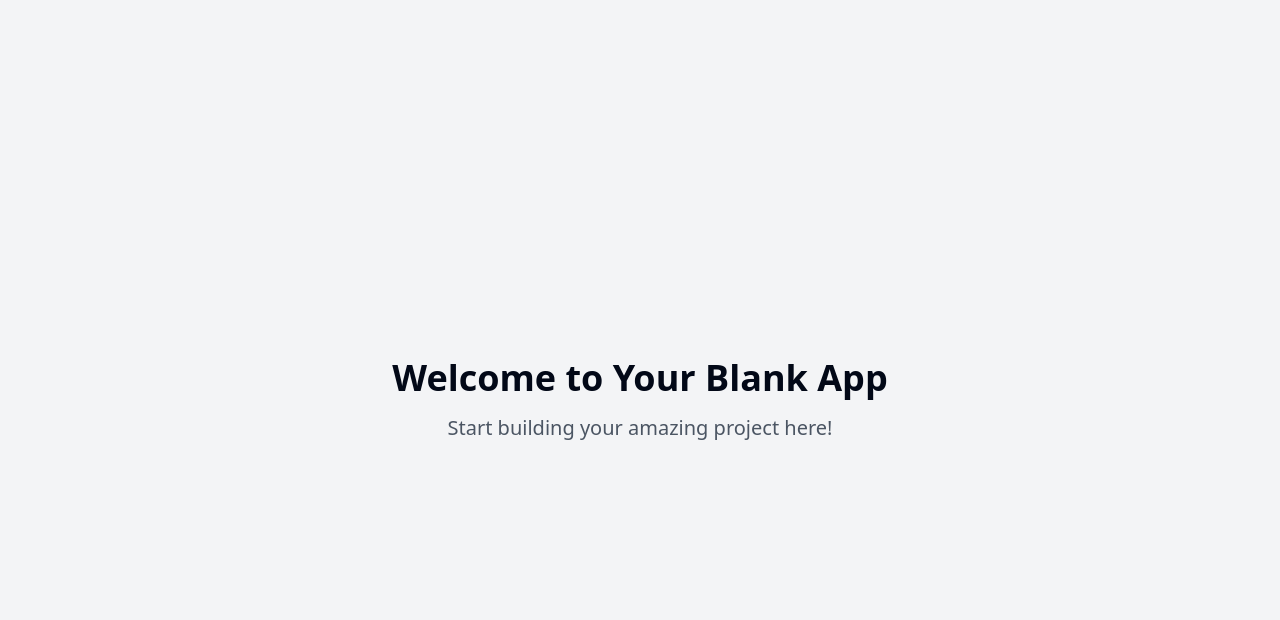
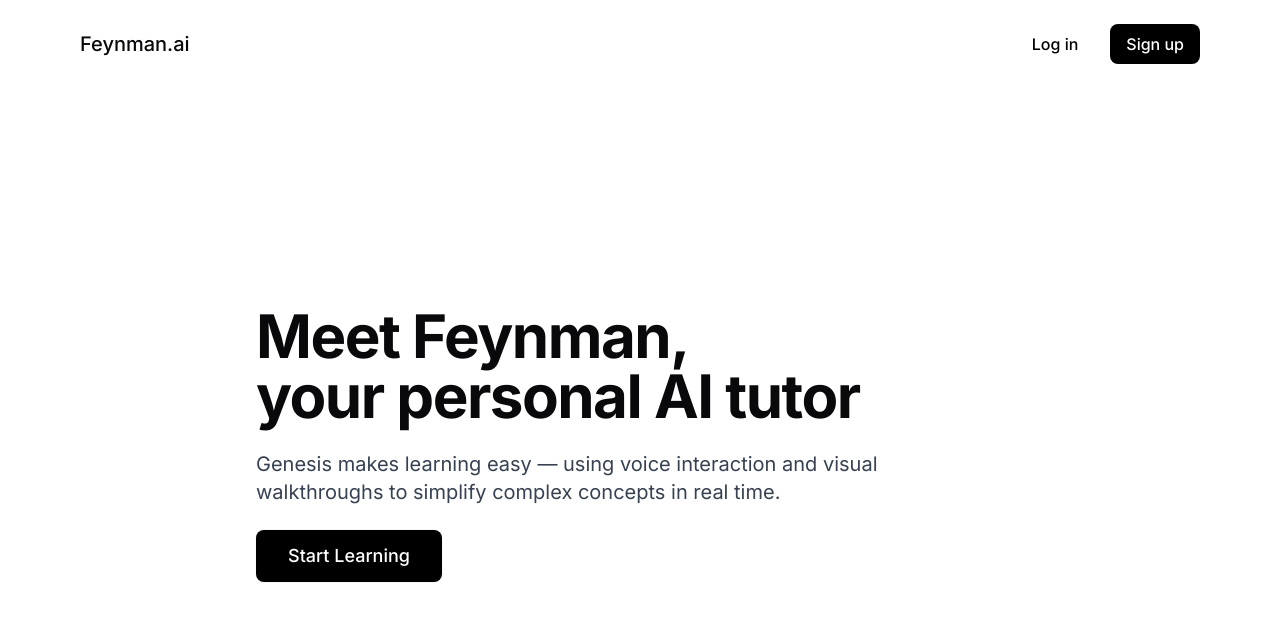
Before and after one commit to huyxdang/focus-page-vision, a React (Vite) app: page / in a window 1280 px wide. Shown: the top 620 px of the page. Built offline with nearby package versions, Linux system fonts and the light colour scheme.

Commit message:
Implement landing page
Implement a landing page.

```diff
--- /dev/null
+++ b/src/components/HeroSection.tsx
@@ -0,0 +1,36 @@
+
+import React from 'react';
+import { Link } from 'react-router-dom';
+
+const HeroSection: React.FC = () => {
+  return (
+    <section className="pt-16 md:pt-24 pb-16 md:pb-24 w-full">
+      <div className="layout-container">
+        <div className="max-w-3xl mx-auto">
+          <div className="space-y-6 text-center sm:text-left animate-fade-up" style={{ animationDelay: '200ms' }}>
+            <h1 className="text-4xl md:text-5xl lg:text-6xl font-bold leading-tight tracking-tight">
+              Meet Feynman,<br />
+              your personal AI tutor
+            </h1>
+
+            <p className="text-lg md:text-xl text-gray-700 mt-4 max-w-2xl">
+              Genesis makes learning easy — using voice interaction and visual
+              walkthroughs to simplify complex concepts in real time.
+            </p>
+
+            <div className="mt-8 sm:mt-10">
+              <Link
+                to="/start"
+                className="btn-primary inline-block animate-button-glow text-lg"
+              >
+                Start Learning
+              </Link>
+            </div>
+          </div>
+        </div>
+      </div>
+    </section>
+  );
+};
+
+export default HeroSection;
--- /dev/null
+++ b/src/components/Navbar.tsx
@@ -0,0 +1,39 @@
+
+import React from 'react';
+import { Link } from 'react-router-dom';
+
+const Navbar: React.FC = () => {
+  return (
+    <nav className="py-6 w-full animate-fade-in">
+      <div className="layout-container">
+        <div className="flex items-center justify-between">
+          <div className="flex items-center">
+            <Link
+              to="/"
+              className="text-xl font-medium transition-opacity hover:opacity-80"
+            >
+              Feynman.ai
+            </Link>
+          </div>
+
+          <div className="flex items-center space-x-2 md:space-x-4">
+            <Link
+              to="/login"
+              className="btn-secondary py-2 px-4"
+            >
+              Log in
+            </Link>
+            <Link
+              to="/signup"
+              className="btn-primary py-2 px-4"
+            >
+              Sign up
+            </Link>
+          </div>
+        </div>
+      </div>
+    </nav>
+  );
+};
+
+export default Navbar;
--- a/src/index.css
+++ b/src/index.css
@@ -1,3 +1,6 @@
+
+@import url('https://fonts.googleapis.com/css2?family=Inter:wght@100;200;300;400;500;600;700;800;900&display=swap');
+
 @tailwind base;
 @tailwind components;
 @tailwind utilities;
@@ -5,80 +8,74 @@
 @layer base {
   :root {
     --background: 0 0% 100%;
-    --foreground: 222.2 84% 4.9%;
+    --foreground: 240 10% 3.9%;
 
     --card: 0 0% 100%;
-    --card-foreground: 222.2 84% 4.9%;
+    --card-foreground: 240 10% 3.9%;
 
     --popover: 0 0% 100%;
-    --popover-foreground: 222.2 84% 4.9%;
+    --popover-foreground: 240 10% 3.9%;
 
-    --primary: 222.2 47.4% 11.2%;
-    --primary-foreground: 210 40% 98%;
+    --primary: 240 5.9% 10%;
+    --primary-foreground: 0 0% 98%;
 
-    --secondary: 210 40% 96.1%;
-    --secondary-foreground: 222.2 47.4% 11.2%;
+    --secondary: 240 4.8% 95.9%;
+    --secondary-foreground: 240 5.9% 10%;
 
-    --muted: 210 40% 96.1%;
-    --muted-foreground: 215.4 16.3% 46.9%;
+    --muted: 240 4.8% 95.9%;
+    --muted-foreground: 240 3.8% 46.1%;
 
-    --accent: 210 40% 96.1%;
-    --accent-foreground: 222.2 47.4% 11.2%;
+    --accent: 240 4.8% 95.9%;
+    --accent-foreground: 240 5.9% 10%;
 
     --destructive: 0 84.2% 60.2%;
-    --destructive-foreground: 210 40% 98%;
+    --destructive-foreground: 0 0% 98%;
 
-    --border: 214.3 31.8% 91.4%;
-    --input: 214.3 31.8% 91.4%;
-    --ring: 222.2 84% 4.9%;
+    --border: 240 5.9% 90%;
+    --input: 240 5.9% 90%;
+    --ring: 240 10% 3.9%;
 
     --radius: 0.5rem;
 
     --sidebar-background: 0 0% 98%;
-
     --sidebar-foreground: 240 5.3% 26.1%;
-
     --sidebar-primary: 240 5.9% 10%;
-
     --sidebar-primary-foreground: 0 0% 98%;
-
     --sidebar-accent: 240 4.8% 95.9%;
-
     --sidebar-accent-foreground: 240 5.9% 10%;
-
     --sidebar-border: 220 13% 91%;
-
     --sidebar-ring: 217.2 91.2% 59.8%;
   }
 
   .dark {
-    --background: 222.2 84% 4.9%;
-    --foreground: 210 40% 98%;
+    --background: 240 10% 3.9%;
+    --foreground: 0 0% 98%;
 
-    --card: 222.2 84% 4.9%;
-    --card-foreground: 210 40% 98%;
+    --card: 240 10% 3.9%;
+    --card-foreground: 0 0% 98%;
 
-    --popover: 222.2 84% 4.9%;
-    --popover-foreground: 210 40% 98%;
+    --popover: 240 10% 3.9%;
+    --popover-foreground: 0 0% 98%;
 
-    --primary: 210 40% 98%;
-    --primary-foreground: 222.2 47.4% 11.2%;
+    --primary: 0 0% 98%;
+    --primary-foreground: 240 5.9% 10%;
 
-    --secondary: 217.2 32.6% 17.5%;
-    --secondary-foreground: 210 40% 98%;
+    --secondary: 240 3.7% 15.9%;
+    --secondary-foreground: 0 0% 98%;
 
-    --muted: 217.2 32.6% 17.5%;
-    --muted-foreground: 215 20.2% 65.1%;
+    --muted: 240 3.7% 15.9%;
+    --muted-foreground: 240 5% 64.9%;
 
-    --accent: 217.2 32.6% 17.5%;
-    --accent-foreground: 210 40% 98%;
+    --accent: 240 3.7% 15.9%;
+    --accent-foreground: 0 0% 98%;
 
     --destructive: 0 62.8% 30.6%;
-    --destructive-foreground: 210 40% 98%;
+    --destructive-foreground: 0 0% 98%;
 
-    --border: 217.2 32.6% 17.5%;
-    --input: 217.2 32.6% 17.5%;
-    --ring: 212.7 26.8% 83.9%;
+    --border: 240 3.7% 15.9%;
+    --input: 240 3.7% 15.9%;
+    --ring: 240 4.9% 83.9%;
+
     --sidebar-background: 240 5.9% 10%;
     --sidebar-foreground: 240 4.8% 95.9%;
     --sidebar-primary: 224.3 76.3% 48%;
@@ -96,6 +93,22 @@
   }
 
   body {
-    @apply bg-background text-foreground;
+    @apply bg-background text-foreground font-sans antialiased;
+  }
+
+  .btn-primary {
+    @apply py-3 px-8 bg-black text-white rounded-lg font-medium transition-all
+           hover:bg-gray-800 active:scale-[0.98] focus:outline-none
+           focus-visible:ring-2 focus-visible:ring-primary;
+  }
+
+  .btn-secondary {
+    @apply py-3 px-6 bg-transparent text-black rounded-lg font-medium transition-all
+           hover:bg-gray-100 active:scale-[0.98] focus:outline-none
+           focus-visible:ring-2 focus-visible:ring-primary;
+  }
+
+  .layout-container {
+    @apply container mx-auto px-6 md:px-8 lg:px-12 xl:px-20;
   }
 }
--- a/src/pages/Index.tsx
+++ b/src/pages/Index.tsx
@@ -1,13 +1,24 @@
-// Update this page (the content is just a fallback if you fail to update the page)
 
-const Index = () => {
+import React, { useEffect } from 'react';
+import Navbar from '../components/Navbar';
+import HeroSection from '../components/HeroSection';
+
+const Index: React.FC = () => {
+  // Smooth page entry effect
+  useEffect(() => {
+    document.body.classList.add('overflow-x-hidden');
+    return () => {
+      document.body.classList.remove('overflow-x-hidden');
+    };
+  }, []);
+
   return (
-    <div className="min-h-screen flex items-center justify-center bg-gray-100">
-      <div className="text-center">
-        <h1 className="text-4xl font-bold mb-4">Welcome to Your Blank App</h1>
-        <p className="text-xl text-gray-600">Start building your amazing project here!</p>
+    <main className="min-h-screen flex flex-col bg-white overflow-hidden">
+      <Navbar />
+      <div className="flex-grow flex items-center">
+        <HeroSection />
       </div>
-    </div>
+    </main>
   );
 };
 
--- a/tailwind.config.ts
+++ b/tailwind.config.ts
@@ -1,3 +1,4 @@
+
 import type { Config } from "tailwindcss";
 
 export default {
@@ -14,10 +15,18 @@ export default {
       center: true,
       padding: '2rem',
       screens: {
+        'sm': '640px',
+        'md': '768px',
+        'lg': '1024px',
+        'xl': '1280px',
         '2xl': '1400px'
       }
     },
     extend: {
+      fontFamily: {
+        sans: ['Inter', 'system-ui', 'sans-serif'],
+        serif: ['Georgia', 'serif'],
+      },
       colors: {
         border: 'hsl(var(--border))',
         input: 'hsl(var(--input))',
@@ -70,25 +79,36 @@ export default {
       },
       keyframes: {
         'accordion-down': {
-					from: {
-						height: '0'
-					},
-					to: {
-						height: 'var(--radix-accordion-content-height)'
-					}
+          from: { height: '0' },
+          to: { height: 'var(--radix-accordion-content-height)' }
         },
         'accordion-up': {
-					from: {
-						height: 'var(--radix-accordion-content-height)'
+          from: { height: 'var(--radix-accordion-content-height)' },
+          to: { height: '0' }
         },
-					to: {
-						height: '0'
+        'fade-in': {
+          '0%': { opacity: '0' },
+          '100%': { opacity: '1' }
+        },
+        'fade-up': {
+          '0%': { opacity: '0', transform: 'translateY(10px)' },
+          '100%': { opacity: '1', transform: 'translateY(0)' }
+        },
+        'button-glow': {
+          '0%, 100%': {
+            boxShadow: '0 0 0 rgba(0, 0, 0, 0.2)'
+          },
+          '50%': {
+            boxShadow: '0 0 15px rgba(0, 0, 0, 0.3)'
           }
         }
       },
       animation: {
         'accordion-down': 'accordion-down 0.2s ease-out',
-				'accordion-up': 'accordion-up 0.2s ease-out'
+        'accordion-up': 'accordion-up 0.2s ease-out',
+        'fade-in': 'fade-in 0.5s ease-out',
+        'fade-up': 'fade-up 0.7s ease-out',
+        'button-glow': 'button-glow 3s infinite'
       }
     }
   },
```
Lines whose indentation alone changed are shown as unchanged.
